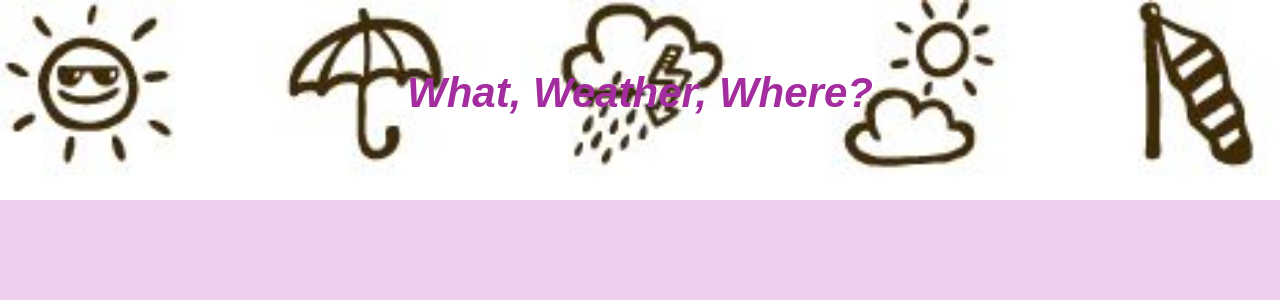
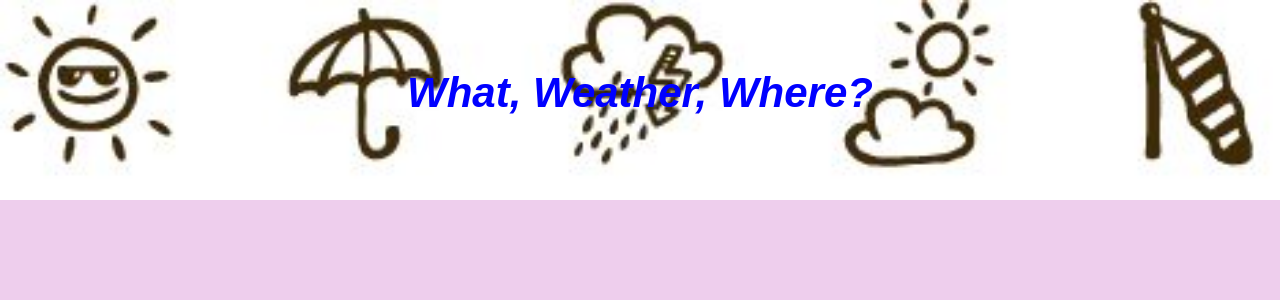
Before and after one commit to aureliaspecker/python_project, a Flask app: page / in a window 1280 px wide. Shown: the top 300 px of the page. Run offline with Flask 2, Linux system fonts and the light colour scheme; some libraries are stand-ins or nearby versions.

Commit message:
Change font colour to  blue
Change font colour to blue

```diff
--- a/static/css/main.css
+++ b/static/css/main.css
@@ -6,7 +6,7 @@ body {
 .page_header {
 	padding-top:50px;
 	text-align: center;
-	color: #a32c9e;
+	color: blue;
 	background-image: url("../images/weather_emojis.jpg");
 	width:100%;
 	background-size: cover;
```
